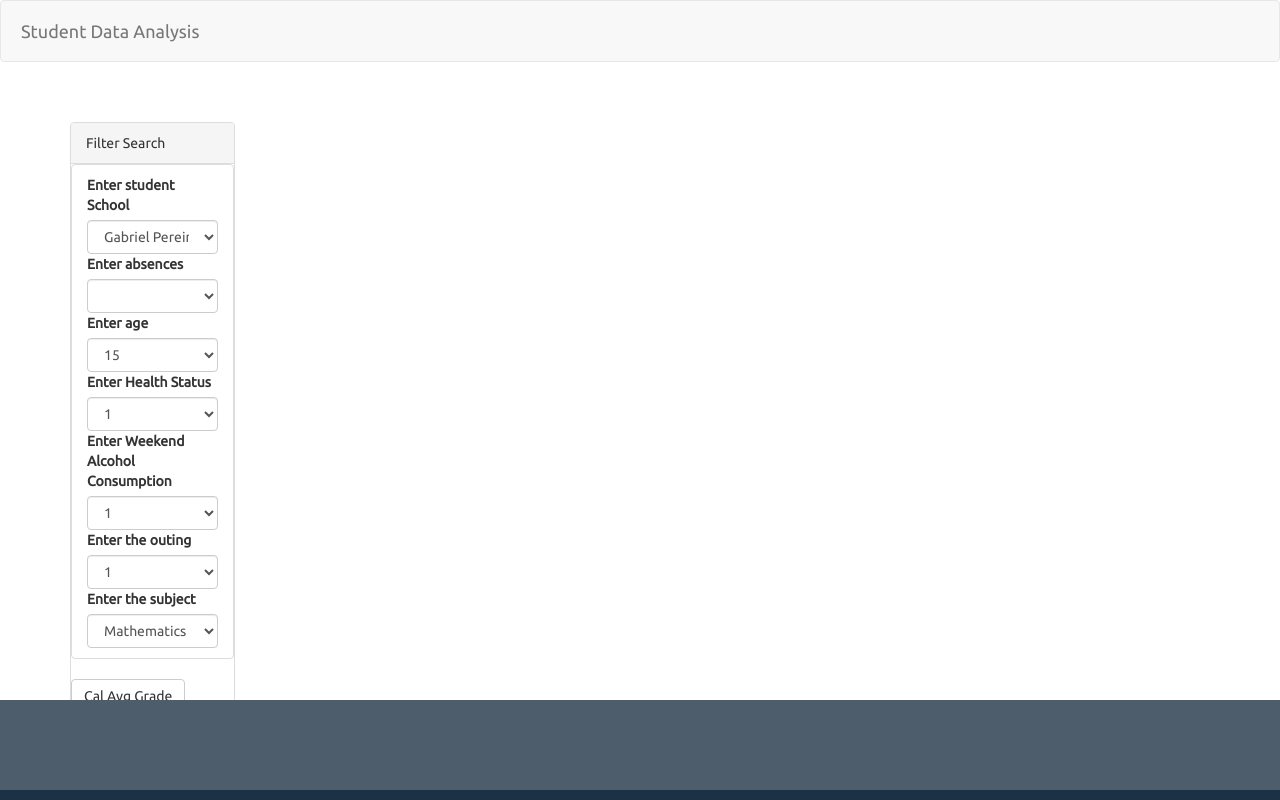
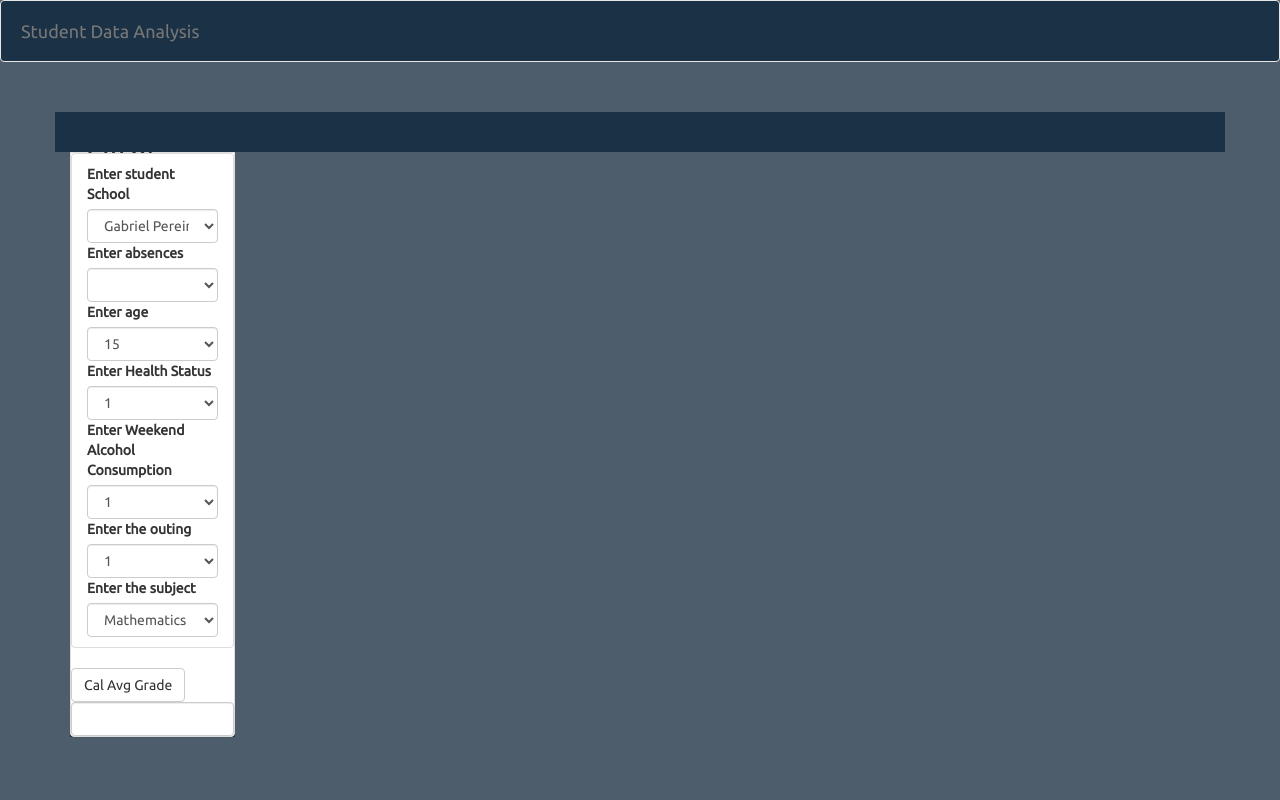
Before and after one commit to prasannarangam21/Project-3, a Flask app: page / in a window 1280 px wide. Run offline with Flask 2, Linux system fonts and the light colour scheme; lists and menus that the app fills with data are empty; some libraries are stand-ins or nearby versions.

Commit message:
added some styles

```diff
--- a/static/css/style.css
+++ b/static/css/style.css
@@ -8,9 +8,10 @@
   height: 100%;
   padding: 0;
   margin: 0;
+  background-color: #4e5d6c;
 }
 
-/* The wrapper contains all of the page's content besides the footer, which is pushed to the bottom of the page */
+/* The wrapper contains all of the page's content besides the navbar */
 .wrapper {
   position: relative;
   min-height: 100%;
@@ -18,39 +19,51 @@
   overflow: auto;
 }
 
+.navbar {
+  padding: 5px;
+  margin: 0;
+  background-color: #1b3146;
+  color: white;
+}
+
+.panel-heading{
+  color:white;
+  height:30px;
+  font-size: 30px;
+}
+
+
+/* form {
+  text-align:center;
+} */
+
+.filters {
+  background-color: #1b3146;
+}
+
 /* The footer is positioned at the bottom of the page */
+
 .footer {
-  position: absolute;
+  position: relative;
   right: 0;
   bottom: 0;
   left: 0;
-  min-height: 100px;
-  background: #4e5d6c;
+  min-height: 40px;
+  background: #1b3146;
+  color:white;
+  text-align:center;
 }
 
-/* The code styles the text at the bottom of the footer */
-.footer > .bottom {
-  position: absolute;
-  right: 0;
-  bottom: 0;
-  left: 0;
-  padding: 5px;
-  background: #1b3146;
-}
 
-.navbar {
-  padding: 5px;
-  margin: 0;
-}
 
 /* This CSS styles the ufo icon in the navbar */
-.nav-ufo {
+/* .nav-ufo {
   position: absolute;
   bottom: 5px;
   left: 150px;
   width: 35px;
   color: white;
-}
+} */
 
 /* Adding styles to the aside and filter form */
 .ufo-form {
@@ -73,26 +86,25 @@
   outline: none;
 }
 
-#table-area th {
+/* #table-area th {
   text-align: center;
 }
-
 #table-area th:first-child,
 #table-area th:nth-child(2),
 #table-area th:nth-child(6) {
   min-width: 70px;
-}
+} */
 
-.loader {
+/* .loader {
   margin-top: 50px;
-}
+} */
 
 .margin-top-50 {
   margin-top: 50px;
 }
 
 /* The styles for the parallax */
-.hero {
+/* .hero {
   position: relative;
   height: 550px;
   padding: 20px;
@@ -103,19 +115,17 @@
   background-position: bottom center;
   background-size: cover;
 }
-
 .hero h1 {
   margin-top: 200px;
   font-size: 0.1rem;
   animation: title 1.2s forwards linear;
 }
-
 .hero p {
   font-size: 2rem;
   opacity: 0;
   animation: subtitle 1.2s forwards linear;
   animation-delay: 1.2s;
-}
+} */
 
 /* input placeholder color changes */
 .form-control::-webkit-input-placeholder {
```
